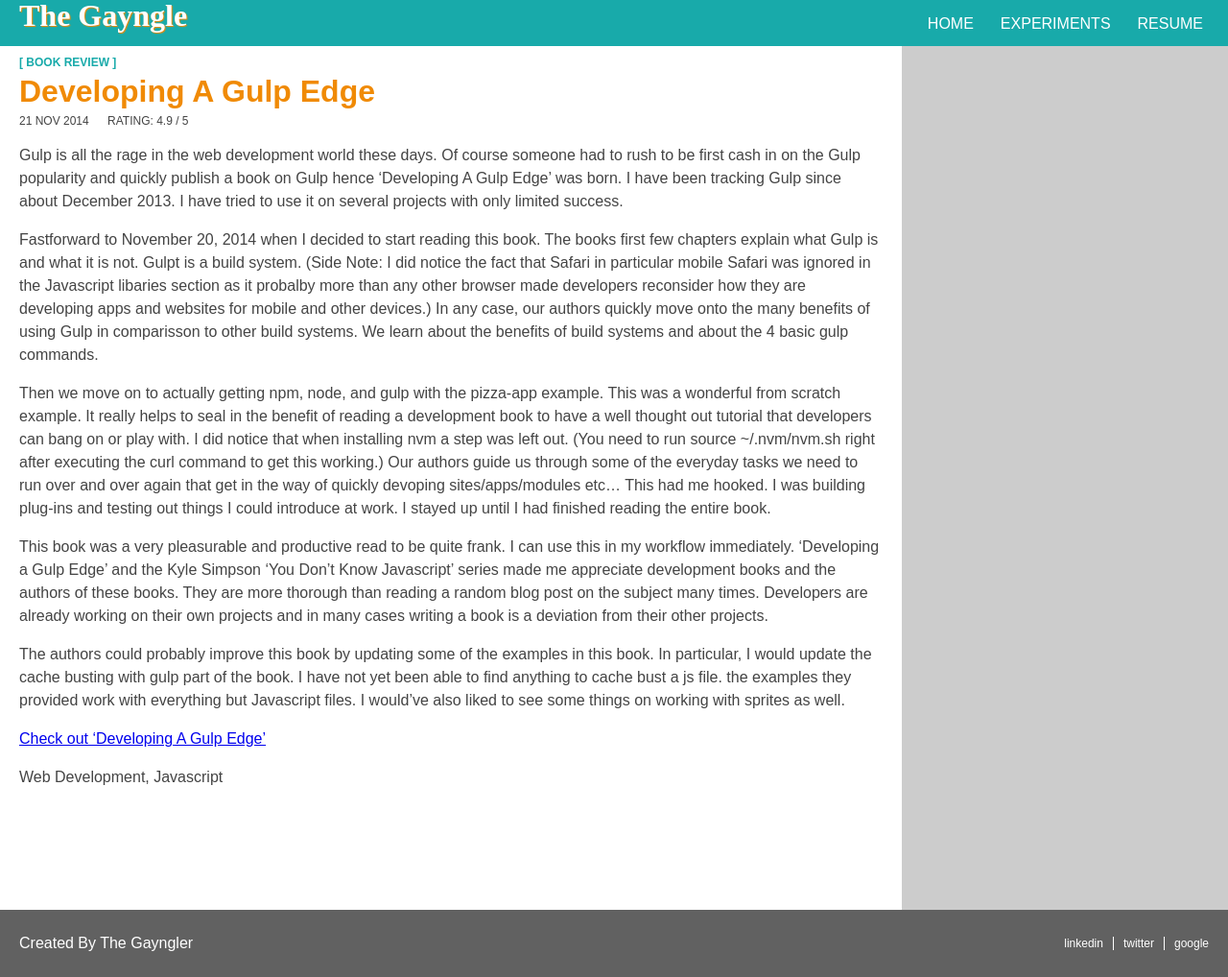
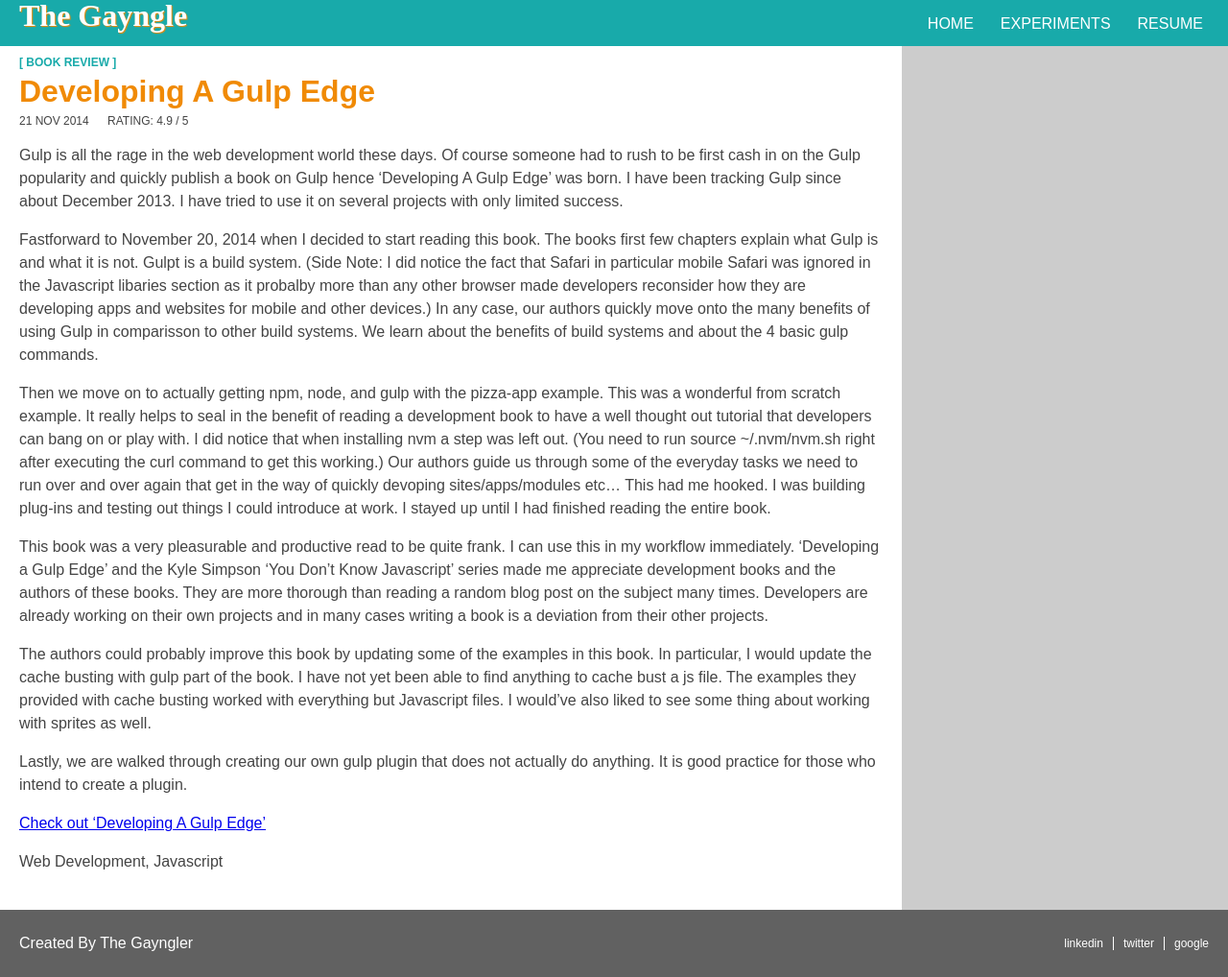
Before and after one commit to astericky/adonisthedemigod, a Jekyll site: the page built from _posts/2014-11-21-developing-a-gulp-edge.md, in a window 1280 px wide. Shown: the whole page at 96% size. Built offline with Jekyll 4.4.1, drawn with Linux system fonts in a browser that asks for light colours; nearby versions of some CDN libraries; some web fonts are replaced.

Commit message:
Update book review

```diff
--- a/_posts/2014-11-21-developing-a-gulp-edge.md
+++ b/_posts/2014-11-21-developing-a-gulp-edge.md
@@ -18,6 +18,8 @@ Then we move on to actually getting npm, node, and gulp with the pizza-app examp
 
 This book was a very pleasurable and productive read to be quite frank. I can use this in my workflow immediately. 'Developing a Gulp Edge' and the Kyle Simpson 'You Don't Know Javascript' series made me appreciate development books and the authors of these books. They are more thorough than reading a random blog post on the subject many times. Developers are already working on their own projects and in many cases writing a book is a deviation from their other projects.
 
-The authors could probably improve this book by updating some of the examples in this book. In particular, I would update the cache busting with gulp part of the book. I have not yet been able to find anything to cache bust a js file. the examples they provided work with everything but Javascript files. I would've also liked to see some things on working with sprites as well.
+The authors could probably improve this book by updating some of the examples in this book. In particular, I would update the cache busting with gulp part of the book. I have not yet been able to find anything to cache bust a js file. The examples they provided with cache busting worked with everything but Javascript files. I would've also liked to see some thing about working with sprites as well.
+
+Lastly, we are walked through creating our own gulp plugin that does not actually do anything. It is good practice for those who intend to create a plugin.
 
 [Check out 'Developing A Gulp Edge'](http://shop.oreilly.com/product/9781939902146.do)
```
